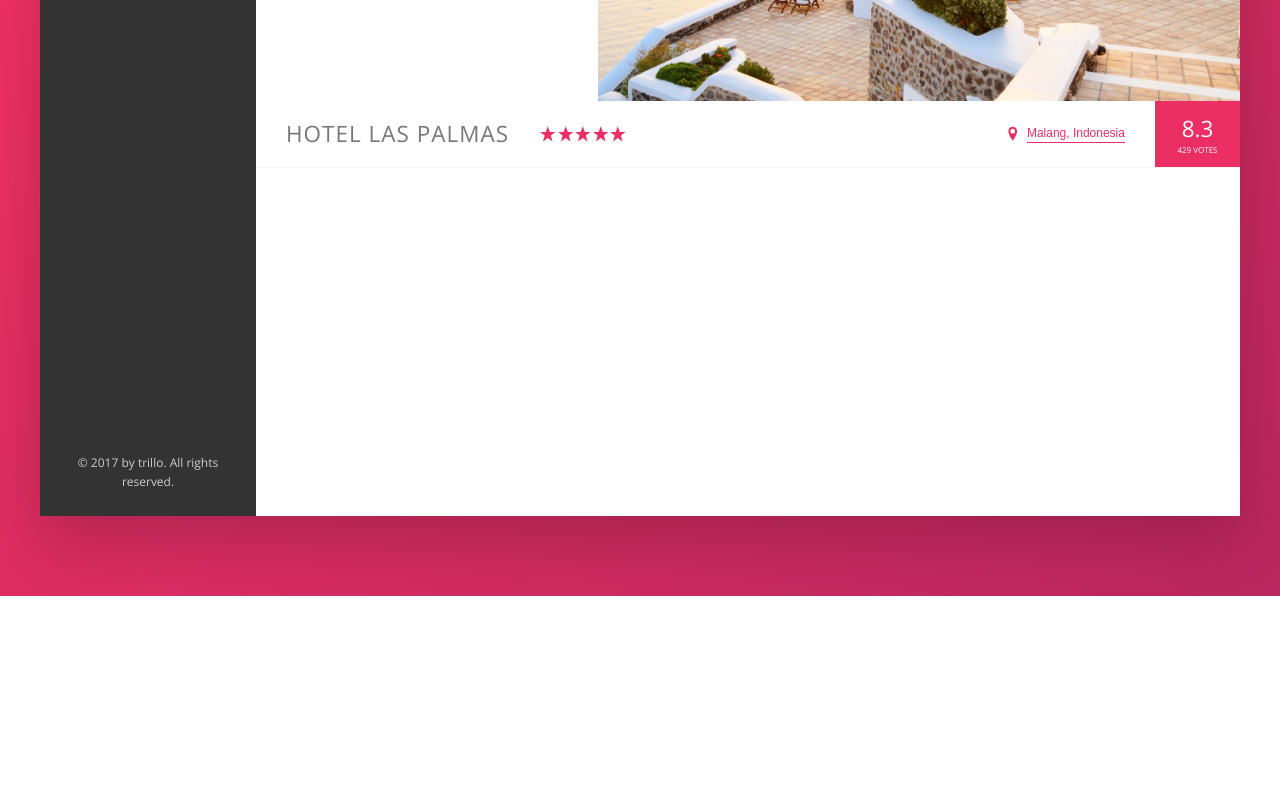
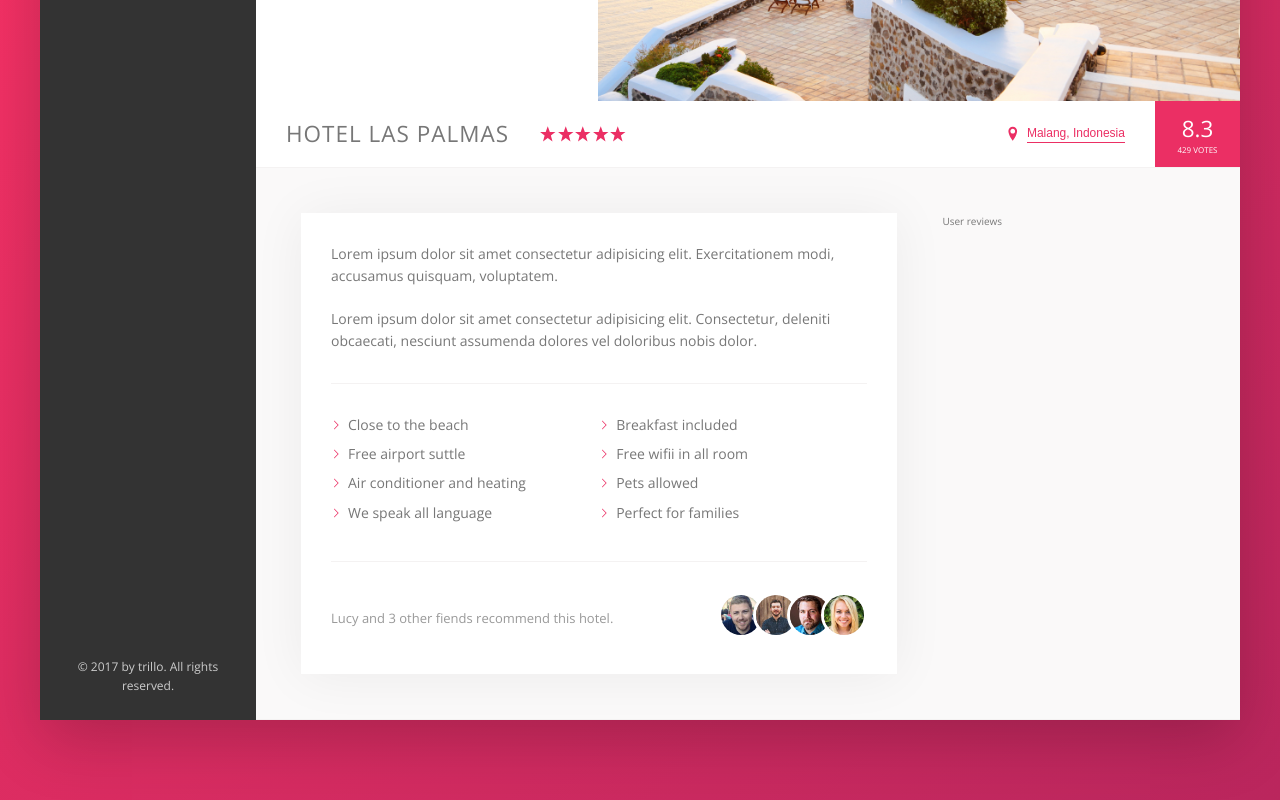
Before and after one commit to fbriansyah/trillo, a website: page index.html in a window 1280 px wide. Shown: the part 435-1235 px from the top of the page. Before the commit the page ends 1031 px from the top, so only its background shows below. Drawn offline with nearby package versions, Linux system fonts and the light colour scheme.

Commit message:
recommend component

```diff
--- a/index.html
+++ b/index.html
@@ -130,7 +130,42 @@
                   <div class="overview__rating-average">8.3</div>
                   <div class="overview__rating-count">429 votes</div>
                 </div>
+              </div>
 
+              <div class="detail">
+                <div class="description">
+                  <p class="paragraph">
+                    Lorem ipsum dolor sit amet consectetur adipisicing elit. Exercitationem modi, accusamus quisquam, voluptatem.
+                  </p>
+                  <p class="paragraph">
+                    Lorem ipsum dolor sit amet consectetur adipisicing elit. Consectetur, deleniti obcaecati, nesciunt assumenda dolores vel doloribus nobis dolor.
+                  </p>
+                  <ul class="list">
+                    <li class="list__item">Close to the beach</li>
+                    <li class="list__item">Breakfast included</li>
+                    <li class="list__item">Free airport suttle</li>
+                    <li class="list__item">Free wifii in all room</li>
+                    <li class="list__item">Air conditioner and heating</li>
+                    <li class="list__item">Pets allowed</li>
+                    <li class="list__item">We speak all language</li>
+                    <li class="list__item">Perfect for families</li>
+                  </ul>
+                  <div class="recommend">
+                    <p class="recommend__count">
+                      Lucy and 3 other fiends recommend this hotel.
+                    </p>
+                    <div class="recommend__friends">
+                      <img src="img/user-3.jpg" alt="Friend 1" class="recommend__photo">
+                      <img src="img/user-4.jpg" alt="Friend 2" class="recommend__photo">
+                      <img src="img/user-5.jpg" alt="Friend 3" class="recommend__photo">
+                      <img src="img/user-6.jpg" alt="Friend 4" class="recommend__photo">
+                    </div>
+                  </div>
+                </div>
+
+                <div class="user-reviews">
+                  User reviews
+                </div>
               </div>
 
             </main>
--- a/sass/_base.scss
+++ b/sass/_base.scss
@@ -31,6 +31,9 @@ Grey dark 3: #999
     --color-grey-dark-3: #999;
 
     --shadow-dark: 0 2rem 6rem rgba(0,0,0,0.2);
+    --shadow-light: 0 .2rem 5rem rgba(0,0,0,.06);
+
+    --line: 1px solid var(--color-grey-light-2);
 }
 
 * {
--- a/sass/_components.scss
+++ b/sass/_components.scss
@@ -298,3 +298,75 @@
         box-shadow: none;
     }
 }
+
+//////////////////////////////////////
+// Paragraph
+.paragraph:not(:last-of-type) {
+    margin-bottom: 2rem;
+}
+
+//////////////////////////////////////
+// List
+.list {
+    list-style: none;
+    margin: 3rem 0;
+    padding: 3rem 0;
+    border-top: var(--line);
+    border-bottom: var(--line);
+    display: flex;
+    flex-wrap: wrap;
+
+    &__item {
+        flex: 0 0 50%;
+        margin-bottom: .7rem;
+    }
+
+    &__item::before {
+        content: "";
+        display: inline-block;
+        height: 1rem;
+        width: 1rem;
+        margin-right: .7rem;
+
+        // // older browses
+        // background-image: url(../img/chevron-thin-right.svg);
+        // background-size: cover;
+
+        // Newer browser - masks
+        background-color: var(--color-primary);
+        -webkit-mask-image:  url(../img/chevron-thin-right.svg);
+        -webkit-mask-size: cover;
+        mask-image:  url(../img/chevron-thin-right.svg);
+        mask-size: cover;
+    }
+}
+
+//////////////////////////////////////
+// Recommend
+.recommend {
+    font-size: 1.3rem;
+    color: var(--color-grey-dark-3);
+
+    display: flex;
+    align-items: center;
+
+    &__count {
+        margin-right: auto;
+    }
+
+    &__friends {
+
+    }
+
+    &__photo {
+        box-sizing: content-box;
+        height: 4rem;
+        width: 4rem;
+        border-radius: 50%;
+        border: 3px solid white;
+
+        &:not(:last-child) {
+            margin-right: -1.5rem;
+        }
+    }
+}
--- a/sass/_layout.scss
+++ b/sass/_layout.scss
@@ -11,7 +11,7 @@
     height: 7rem;
     font-size: 1.4rem;
     background-color: #fff;
-    border-bottom: 1px solid var(--color-grey-light-2);
+    border-bottom: var(--line);
 
     display: flex;
     justify-content: space-between;
@@ -37,5 +37,25 @@
 
     // TEST TODO:REMOVE
     // background-color: orangered;
-    height: 80rem;
+    // height: 80rem;
 }
+
+.detail {
+    display: flex;
+    padding: 4.5rem;
+    background-color: var(--color-grey-light-1);
+    border-bottom: var(--line);
+}
+
+.description {
+    flex: 0 0 60%;
+    margin-right: 4.5rem;
+    background-color: #fff;
+    box-shadow: var(--shadow-light);
+    padding: 3rem;
+    font-size: 1.4rem;
+}
+
+.user-reviews {
+    flex: 1;
+}
```
Also changed, not shown: css/style.css.
